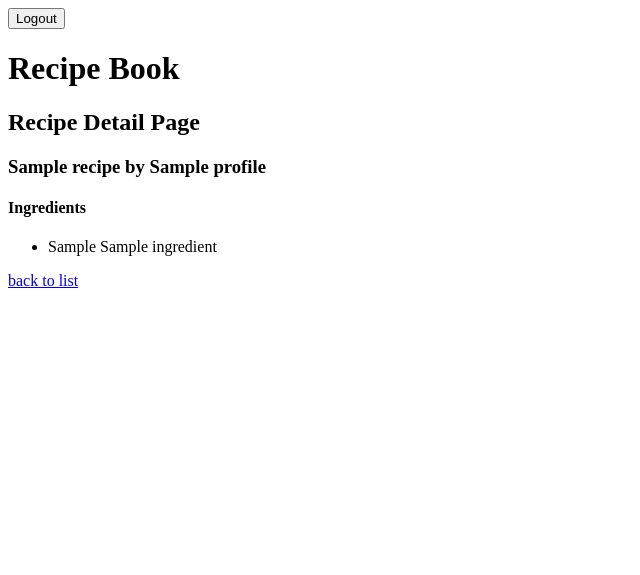
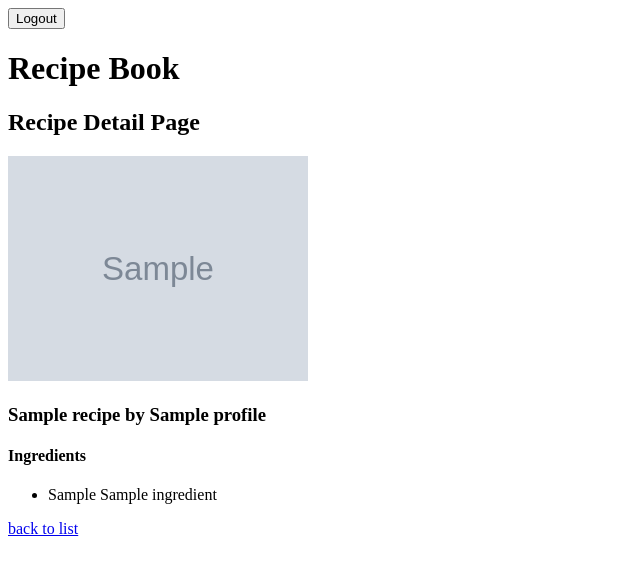
Before and after one commit to tinatams/recipebook-llamas-martina, a Django app: page /recipe/1/ in a window 1280 px wide. Shown: the top 575 px of the page, without its empty margins (0-640 px from the left). Run offline with Django 5.2, Linux system fonts and the light colour scheme; a user stored in the database is signed in; tables that the repository leaves empty hold one stand-in row (values such as "Sample post"); grey boxes marked "Sample" are stand-in pictures.

Commit message:
Update recipe page to include image

```diff
--- a/recipebook/ledger/templates/recipe.html
+++ b/recipebook/ledger/templates/recipe.html
@@ -1,7 +1,11 @@
 {% extends 'base.html' %}
+{% load static %}
 
 {% block body %}
     <h2> Recipe Detail Page </h2>
+    {% for image in recipe.images.all %}
+        <img src="{{ image.image.url }}" alt="{{ image.description }}" style="width: 300px;">
+    {% endfor %}
     <h3> {{recipe.name}} by {{recipe.author}}</h3>
     <h4> Ingredients </h4>
     <ul>
```
Also changed, not shown: recipebook/ledger/migrations/0008_recipeimage.py (added), recipebook/ledger/migrations/0009_alter_recipeimage_image_alter_recipeimage_recipe.py (added), recipebook/ledger/migrations/0010_alter_recipeimage_recipe.py (added), recipebook/ledger/migrations/0011_alter_recipeimage_recipe.py (added), recipebook/media/images/Adobo.jpeg (added), recipebook/media/images/Adobo_3cKa8QB.jpeg (added), recipebook/media/images/Adobo_DqQcIy1.jpeg (added), recipebook/media/images/SiniYum.jpg (added), recipebook/media/images/SiniYum_FuLsxvf.jpg (added), 1 other file.
